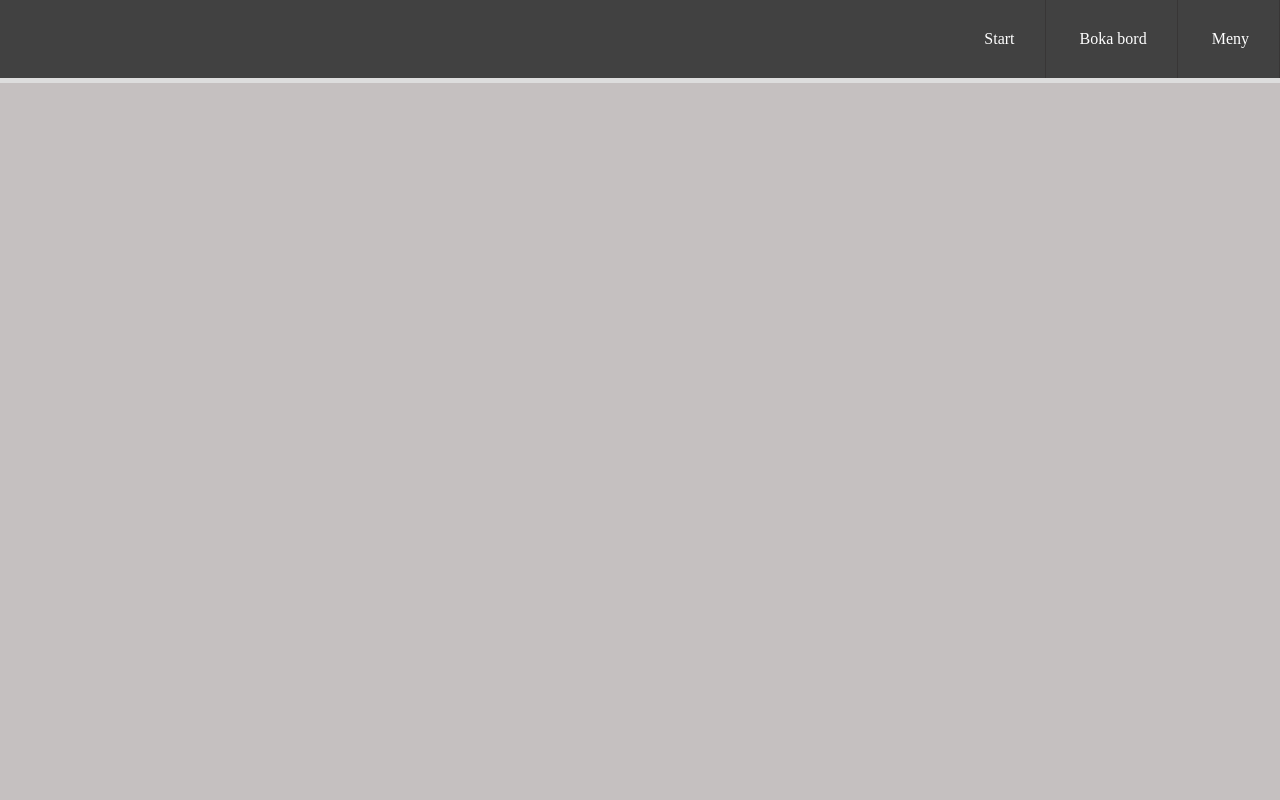
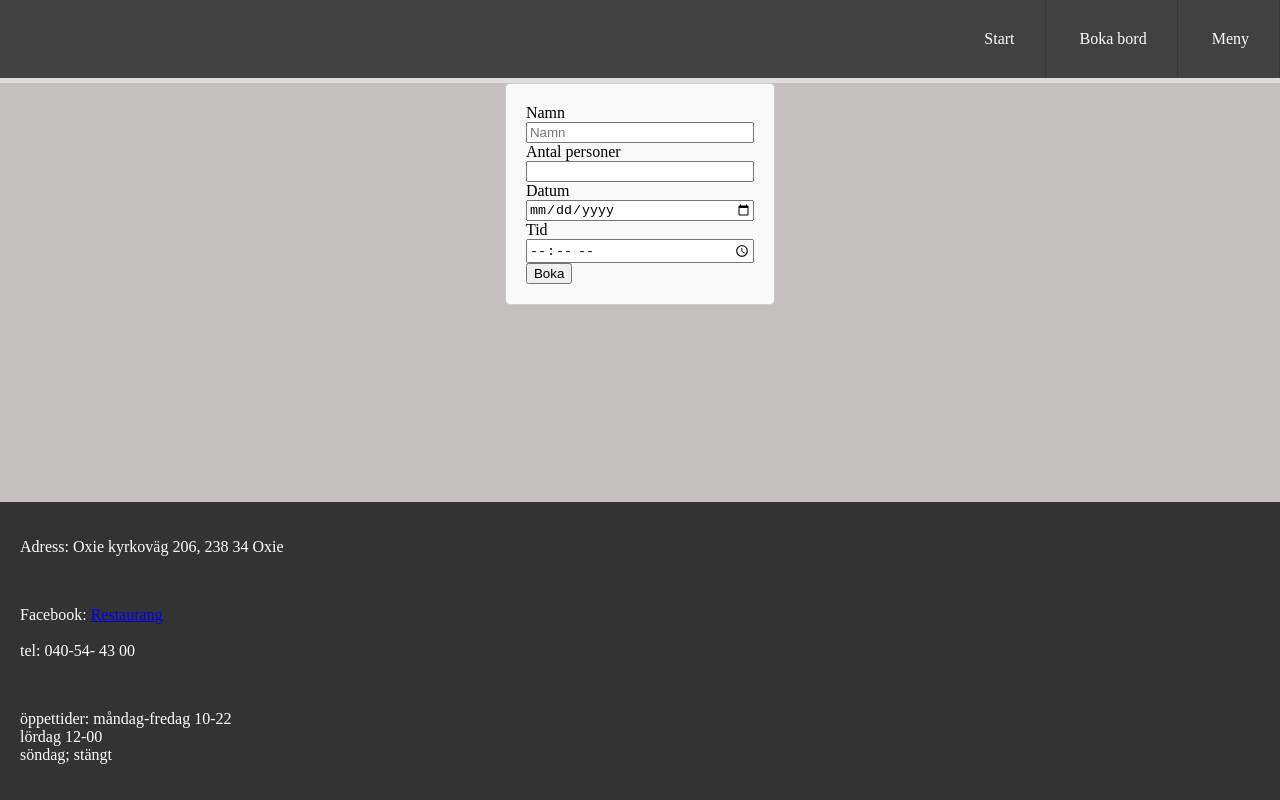
Before and after one commit to LauresAA/webb23-html-mp2-Laures-Alatabi, a plain HTML site: page Boka.html in a window 1280 px wide. Drawn offline with Linux system fonts and the light colour scheme.

Commit message:
Favico, booking form, finished footing
I added a booking form using "form" I also added small details like favico.

```diff
--- a/Boka.html
+++ b/Boka.html
@@ -1,5 +1,6 @@
 <!DOCTYPE html>
 <html lang="en">
+
 <head>
     <meta charset="UTF-8">
     <meta http-equiv="X-UA-Compatible" content="IE=edge">
@@ -7,6 +8,7 @@
     <link rel="stylesheet" type="text/css" href="Restaurang.css">
     <title>Lokal Restaurang</title>
 </head>
+
 <body>
     <nav>
         <ul>
@@ -17,5 +19,55 @@
         </ul>
     </nav>
 
+
+    <form action="resultat.html" method="GET">
+    <div>
+        <label for="name">Namn</label>
+        <input type="text" name ="name" id="name" placeholder="Namn" required>
+    </div>
+
+    <div>
+        <label for="people">Antal personer</label>
+        <input type="number" name="people" id="people" max="10" min="1" required>
+    </div>
+
+    <div>
+        <label for="date">Datum</label>
+        <input type="date" name="date" id="date">
+    </div>
+
+    <div>
+        <label for="time">Tid</label>
+        <input type="time" name="time" id="time">
+    </div>
+
+    <div>
+        <button>Boka</button>
+    </form>
+</div>
+
+
+
+<footer>
+    <div class="footertext">
+    <p>Adress: Oxie kyrkoväg 206, 238 34 Oxie</p>
+    <br>
+    <p>Facebook:
+        <a href="urang
+        Facebook
+        https://www.facebook.com › CasaBiancaR">Restaurang</a>
+    <br>
+    <br>
+tel: 040-54- 43 00 </p>
+
+
+
+ <br>
+    <p>öppettider: måndag-fredag 10-22 <br>
+    lördag 12-00 <br>
+    söndag; stängt</p>
+
+</footer>
+
 </body>
 </html>
--- a/Restaurang.css
+++ b/Restaurang.css
@@ -17,7 +17,7 @@ body{
 /*navbar*/
 nav{
   text-align:right;
-  position: fixed;
+  position: sticky;
   top: 0;
   width: 100%;
 }
@@ -56,27 +56,13 @@ nav ul{
   }
 
   /*footer*/
-  .footer{
-  margin-top: auto;
-  background-color: rgb(59, 59, 59);
-  color: white;
+  footer {
+    background-color: #333;
+    color: #fff;
+    padding: 20px;
+    margin-top: auto;
 
-
-  }
-
-  #adress{
-  text-align: center;
-  justify-content: center;
-  }
-
-  #kontaktinfo{
-text-align: left;
-  }
-
-  #oppettider{
-text-align: right;
-
-  }
+}
 
 
   /* front page image*/
@@ -115,6 +101,11 @@ text-align: center;
 }
 
 /*menu items*/
+
+h1{
+  text-align: center;
+  font-size: 50px;
+}
 .menu {
   display: grid;
   grid-template-columns: repeat(3, 1fr);
@@ -141,3 +132,21 @@ text-align: center;
   font-size: 30px;
   margin-bottom: 20px;
 }
+
+/*form*/
+
+form {
+  max-width: 400px;
+  margin: 0 auto;
+  padding: 20px;
+  border: 1px solid #ccc;
+  border-radius: 5px;
+  background-color: #f9f9f9;
+}
+
+Input{
+  width: 100%;
+  box-sizing: border-box;
+
+
+}
```
Also changed, not shown: Meny.html (+24 -7 lines), index.html (+26 -5 lines), resultat.html (added, +14 -0 lines), images/favicon.ico (added). Lines whose indentation alone changed are shown as unchanged.
